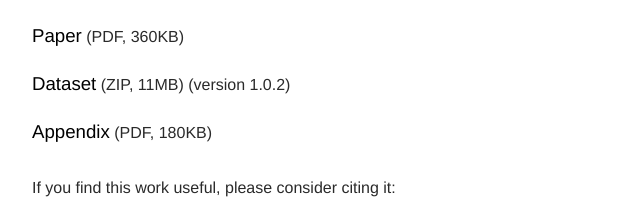
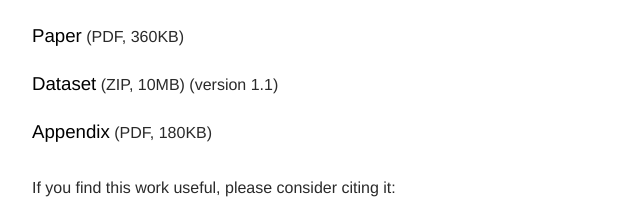
Before and after one commit to Sumith1896/spoc, a plain HTML site: page index.html in a window 1280 px wide. Shown: the part 472-693 px from the top of the page, 108-748 px from the left. Drawn offline with Linux system fonts and the light colour scheme.

Commit message:
Make v1.1 release

```diff
--- a/index.html
+++ b/index.html
@@ -36,7 +36,7 @@
   <div id="links">
     <ul>
       <li><a href="https://arxiv.org/abs/1906.04908" class="keyword">Paper</a> (PDF, 360KB)</li>
-      <li><a href="data/spoc.zip" class="keyword">Dataset</a> (ZIP, 11MB) (version 1.0.2)</li>
+      <li><a href="data/spoc.zip" class="keyword">Dataset</a> (ZIP, 10MB) (version 1.1)</li>
       <li><a href="data/spoc_preprint_appendix.pdf" class="keyword">Appendix</a> (PDF, 180KB)</li>
     </ul>
   </div>
```
